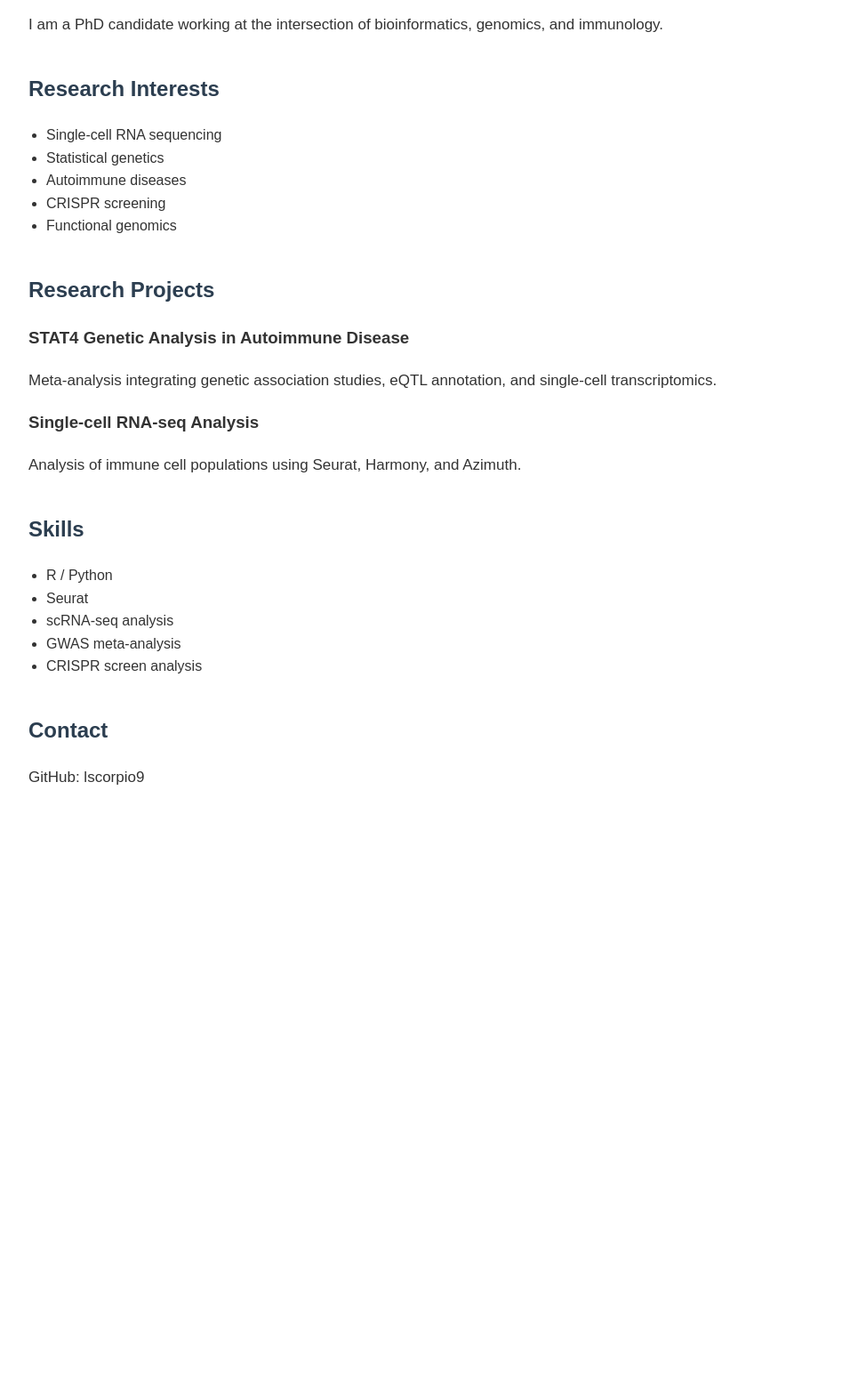
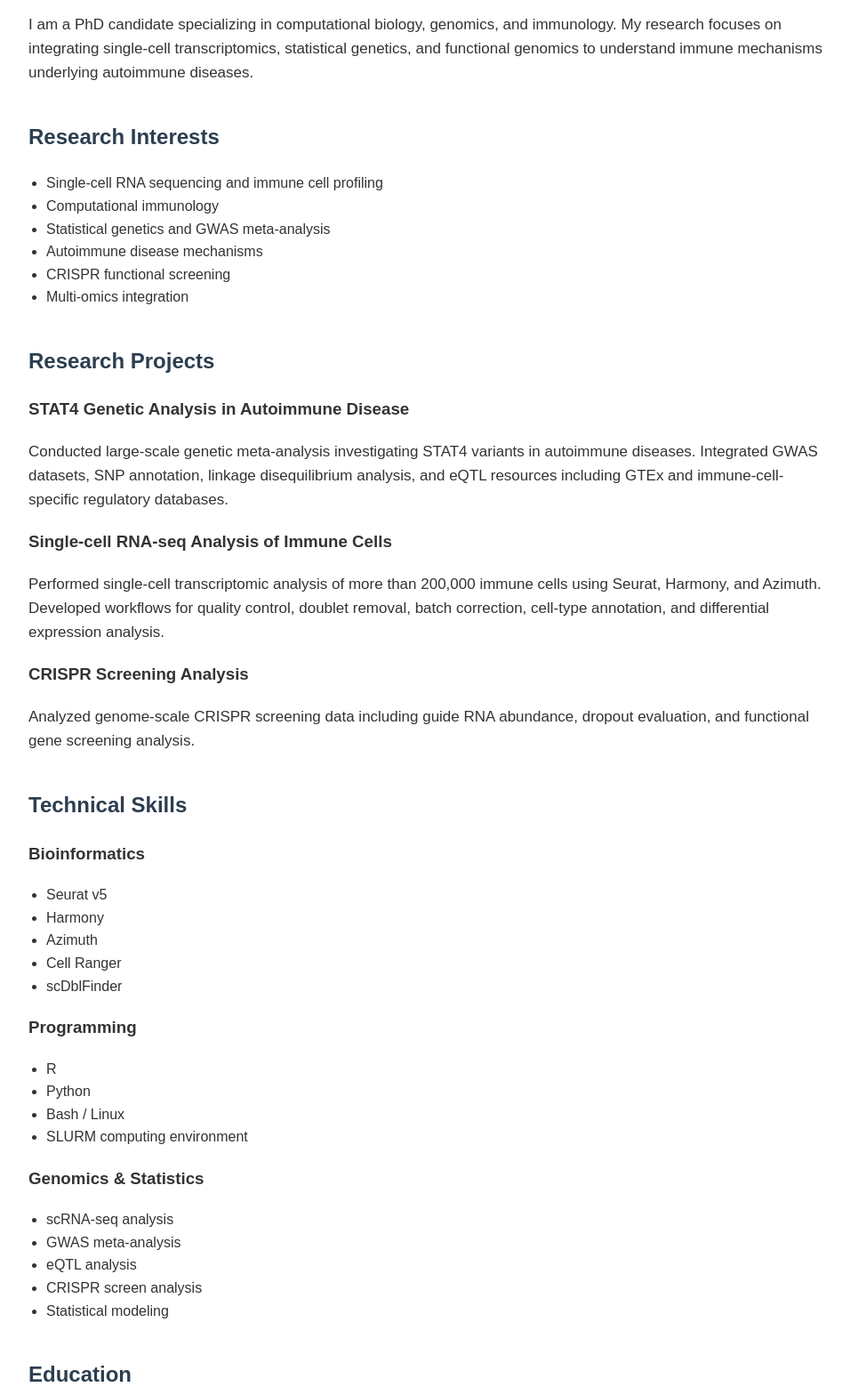
Before and after one commit to LScorpio9/resume, a plain HTML site: page index.html in a window 1280 px wide. Shown: the part 220-1788 px from the top of the page at 89% size, without its empty margins (158-1114 px from the left). Before the commit the page ends 1165 px from the top, so only its background shows below. Drawn offline with Linux system fonts and the light colour scheme.

Commit message:
Revise personal and research information in index.html
Updated personal information and research details in index.html.

```diff
--- a/index.html
+++ b/index.html
@@ -1,4 +1,5 @@
 <!DOCTYPE html>
+
 <html lang="en">
 
 <head>
@@ -17,52 +18,99 @@ Li Shuping | Academic Portfolio
 
 <h1>Li Shuping</h1>
 
-<h2>PhD Candidate | Computational Biology | Immunology</h2>
+<h2>
+PhD Candidate | Computational Biology | Immunology
+</h2>
 
 <p>
-I am a PhD candidate working at the intersection of
-bioinformatics, genomics, and immunology.
+I am a PhD candidate specializing in computational biology,
+genomics, and immunology. My research focuses on integrating
+single-cell transcriptomics, statistical genetics, and functional
+genomics to understand immune mechanisms underlying autoimmune diseases.
 </p>
 
 <h2>Research Interests</h2>
 
 <ul>
-<li>Single-cell RNA sequencing</li>
-<li>Statistical genetics</li>
-<li>Autoimmune diseases</li>
-<li>CRISPR screening</li>
-<li>Functional genomics</li>
+<li>Single-cell RNA sequencing and immune cell profiling</li>
+<li>Computational immunology</li>
+<li>Statistical genetics and GWAS meta-analysis</li>
+<li>Autoimmune disease mechanisms</li>
+<li>CRISPR functional screening</li>
+<li>Multi-omics integration</li>
 </ul>
-
 
 <h2>Research Projects</h2>
 
-<h3>STAT4 Genetic Analysis in Autoimmune Disease</h3>
+<h3>
+STAT4 Genetic Analysis in Autoimmune Disease
+</h3>
 
 <p>
-Meta-analysis integrating genetic association studies,
-eQTL annotation, and single-cell transcriptomics.
+Conducted large-scale genetic meta-analysis investigating STAT4
+variants in autoimmune diseases. Integrated GWAS datasets,
+SNP annotation, linkage disequilibrium analysis, and eQTL resources
+including GTEx and immune-cell-specific regulatory databases.
 </p>
 
-
-<h3>Single-cell RNA-seq Analysis</h3>
+<h3>
+Single-cell RNA-seq Analysis of Immune Cells
+</h3>
 
 <p>
-Analysis of immune cell populations using Seurat,
-Harmony, and Azimuth.
+Performed single-cell transcriptomic analysis of more than
+200,000 immune cells using Seurat, Harmony, and Azimuth.
+Developed workflows for quality control, doublet removal,
+batch correction, cell-type annotation, and differential expression
+analysis.
 </p>
 
+<h3>
+CRISPR Screening Analysis
+</h3>
 
-<h2>Skills</h2>
+<p>
+Analyzed genome-scale CRISPR screening data including guide
+RNA abundance, dropout evaluation, and functional gene screening
+analysis.
+</p>
+
+<h2>Technical Skills</h2>
+
+<h3>Bioinformatics</h3>
 
 <ul>
-<li>R / Python</li>
-<li>Seurat</li>
+<li>Seurat v5</li>
+<li>Harmony</li>
+<li>Azimuth</li>
+<li>Cell Ranger</li>
+<li>scDblFinder</li>
+</ul>
+
+<h3>Programming</h3>
+
+<ul>
+<li>R</li>
+<li>Python</li>
+<li>Bash / Linux</li>
+<li>SLURM computing environment</li>
+</ul>
+
+<h3>Genomics & Statistics</h3>
+
+<ul>
 <li>scRNA-seq analysis</li>
 <li>GWAS meta-analysis</li>
+<li>eQTL analysis</li>
 <li>CRISPR screen analysis</li>
+<li>Statistical modeling</li>
 </ul>
 
+<h2>Education</h2>
+
+<p>
+PhD Candidate in Biomedical Sciences
+</p>
 
 <h2>Contact</h2>
 
@@ -70,7 +118,6 @@ Harmony, and Azimuth.
 GitHub: lscorpio9
 </p>
 
-
 </body>
 
 </html>
```
